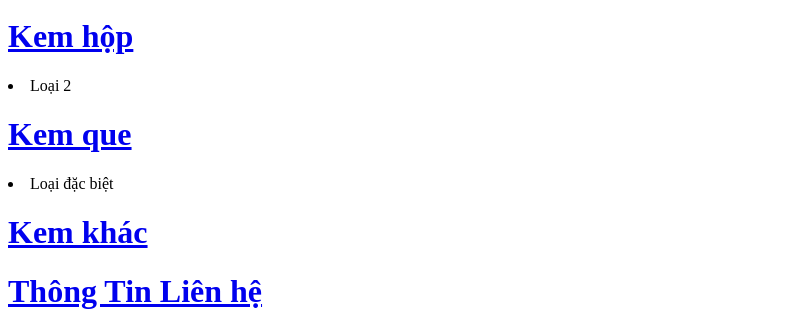
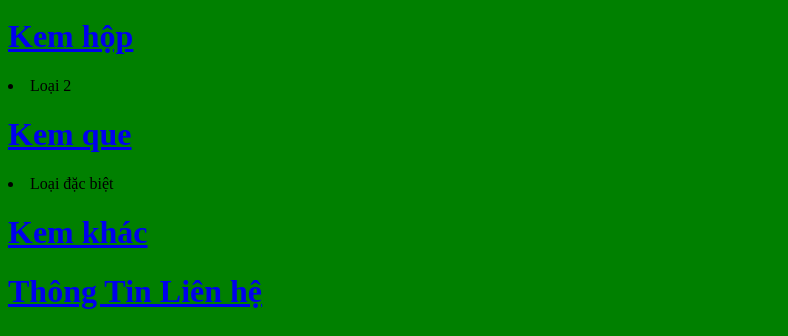
Before and after one commit to trungz2007/lqt2k7, a plain HTML site: page index.html in a window 1280 px wide. Shown: the part 470-806 px from the top of the page, without its empty margins (0-788 px from the left). Drawn offline with Linux system fonts and the light colour scheme.

Commit message:
Update index.html

```diff
--- a/index.html
+++ b/index.html
@@ -1,6 +1,10 @@
 <HTML>
 <head>
    <title>LEQUOCTRUNGBANKEM</title>
+   <style>
+    body {background-color: green;}
+    h1 {color: red;}
+  </style>
 </head>
 
 
```
